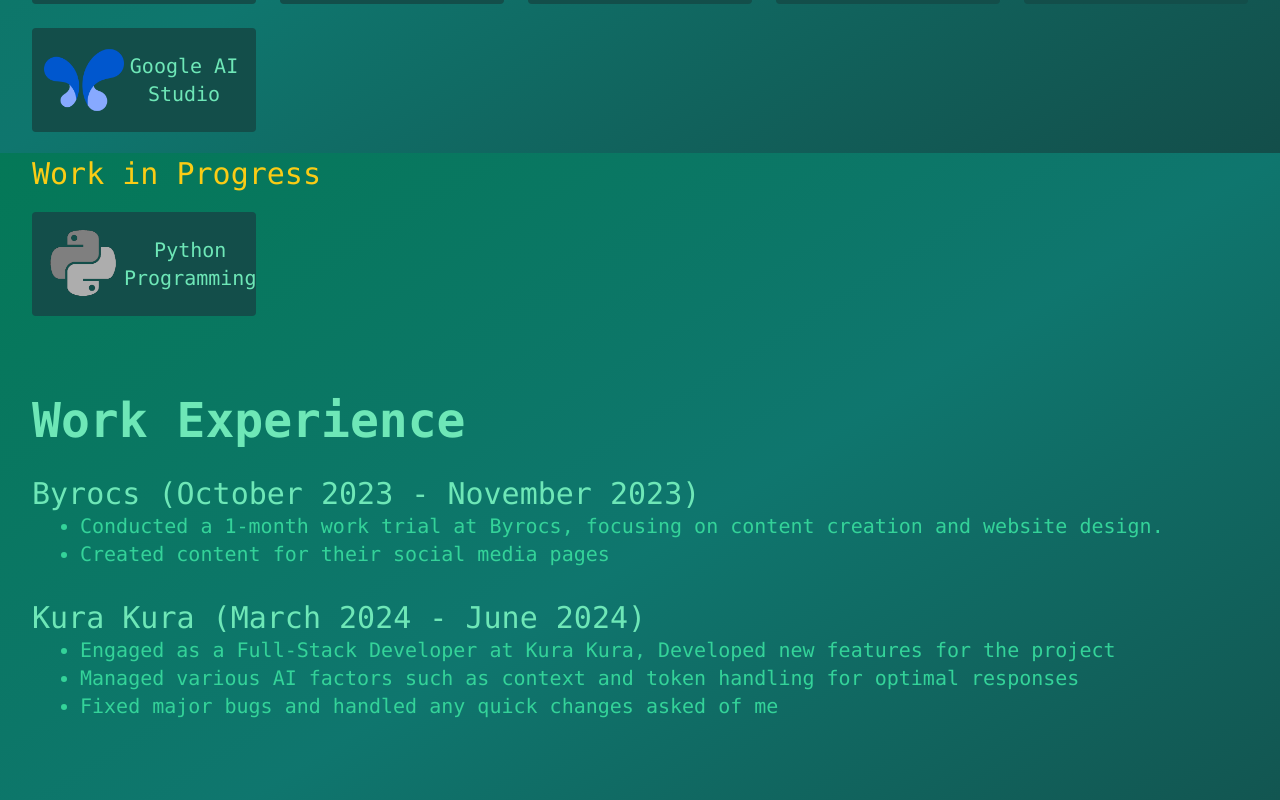
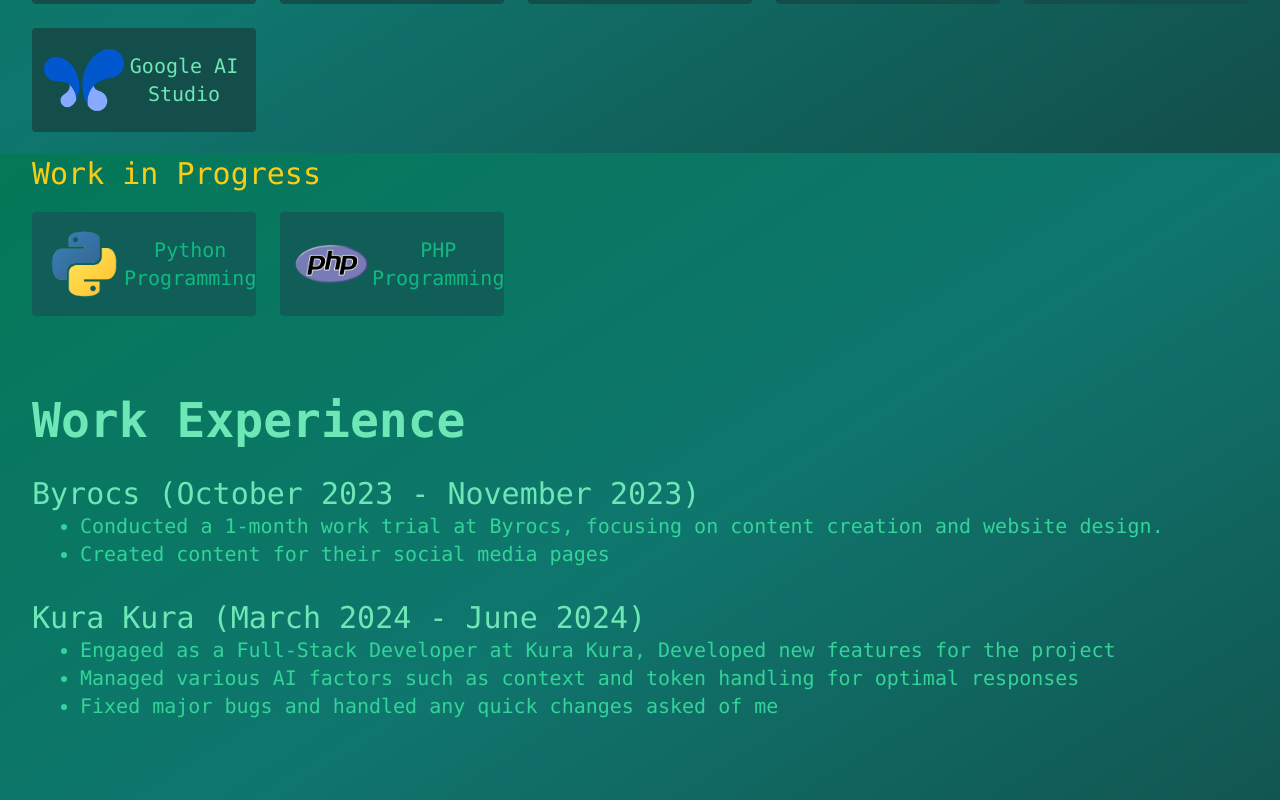
Before and after one commit to BustinMeksmefilgud/BustinMeksmefilgud, a React (Create React App) app: page /About in a window 1280 px wide. Shown: the part 1447-2247 px from the top of the page. Built offline with nearby package versions, Linux system fonts and the light colour scheme.

Commit message:
Added php to wip

```diff
--- a/src/components/AboutMe.js
+++ b/src/components/AboutMe.js
@@ -74,6 +74,11 @@
           imageLink: './assets/img/Python.png',
           description: "I'm currently practicing the basics of Python Programming."
         },
+        {
+          name: 'PHP Programming',
+          imageLink: './assets/img/PHP.png',
+          description: "I'm currently practicing the basics of PHP for web development."
+        },
       ],
 
       exp: [
@@ -98,7 +103,7 @@
   render() {
     const { skills, wip, exp } = this.state
     const skillList = skills.map((s) => (
-      <div className="p-3 tooltip flex rounded hover:bg-teal-800 bg-teal-900" data-tip={s.description}>
+      <div className="p-3 tooltip flex rounded hover:bg-teal-600 bg-teal-900" data-tip={s.description}>
         <img src={s.imageLink} alt={s.name} className="w-20 h-20 object-contain" />
         <p className="my-auto">{s.name}</p>
       </div>
@@ -107,9 +112,9 @@
     let wipList
     if (wip) {
       wipList = wip.map((w) => (
-        <div className="p-3 tooltip flex rounded hover:bg-teal-800 bg-teal-900" data-tip={w.description}>
+        <div className="p-3 tooltip flex rounded hover:bg-teal-700 bg-teal-800" data-tip={w.description}>
         <img src={w.imageLink} alt={w.name} className="w-20 h-20 object-contain" />
-        <p className="my-auto">{w.name}</p>
+        <p className="my-auto text-emerald-500">{w.name}</p>
       </div>
       ));
     }
```
Also changed, not shown: public/assets/img/PHP.png (added), public/assets/img/Python.png.
